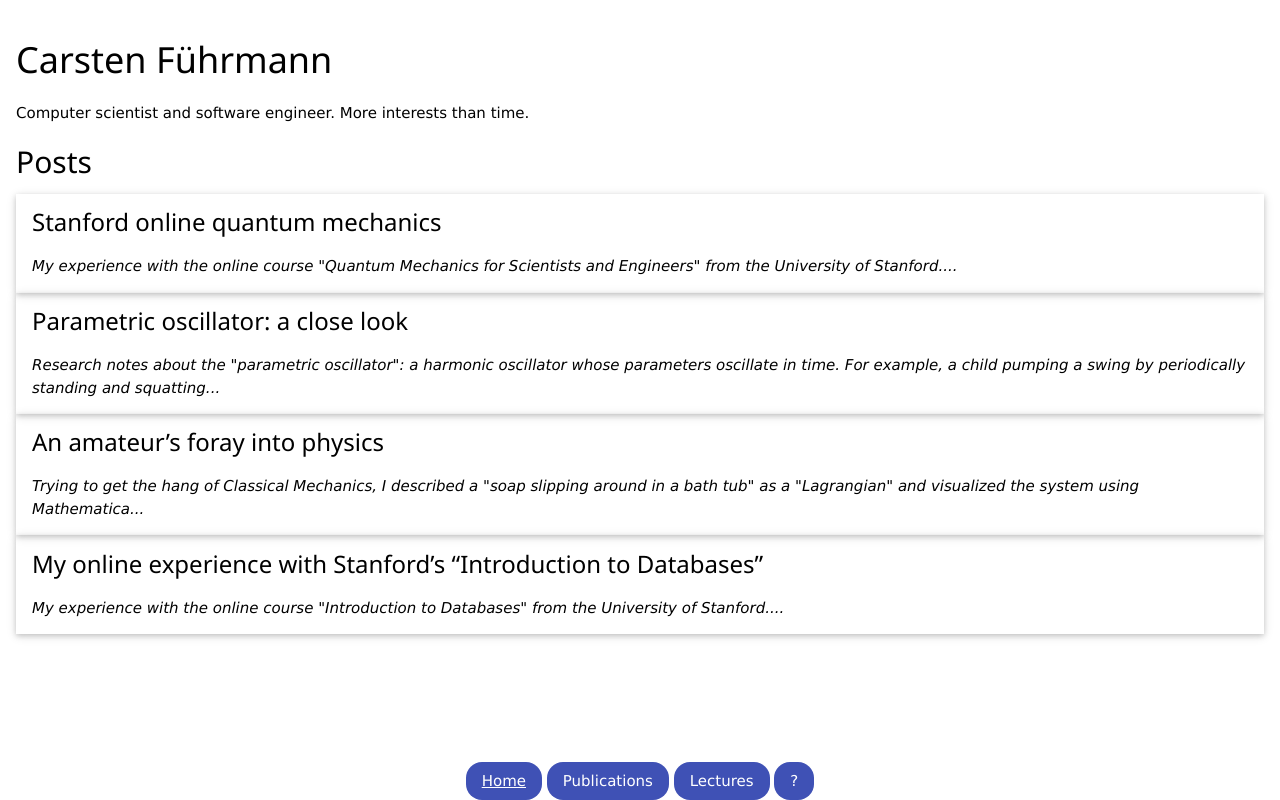
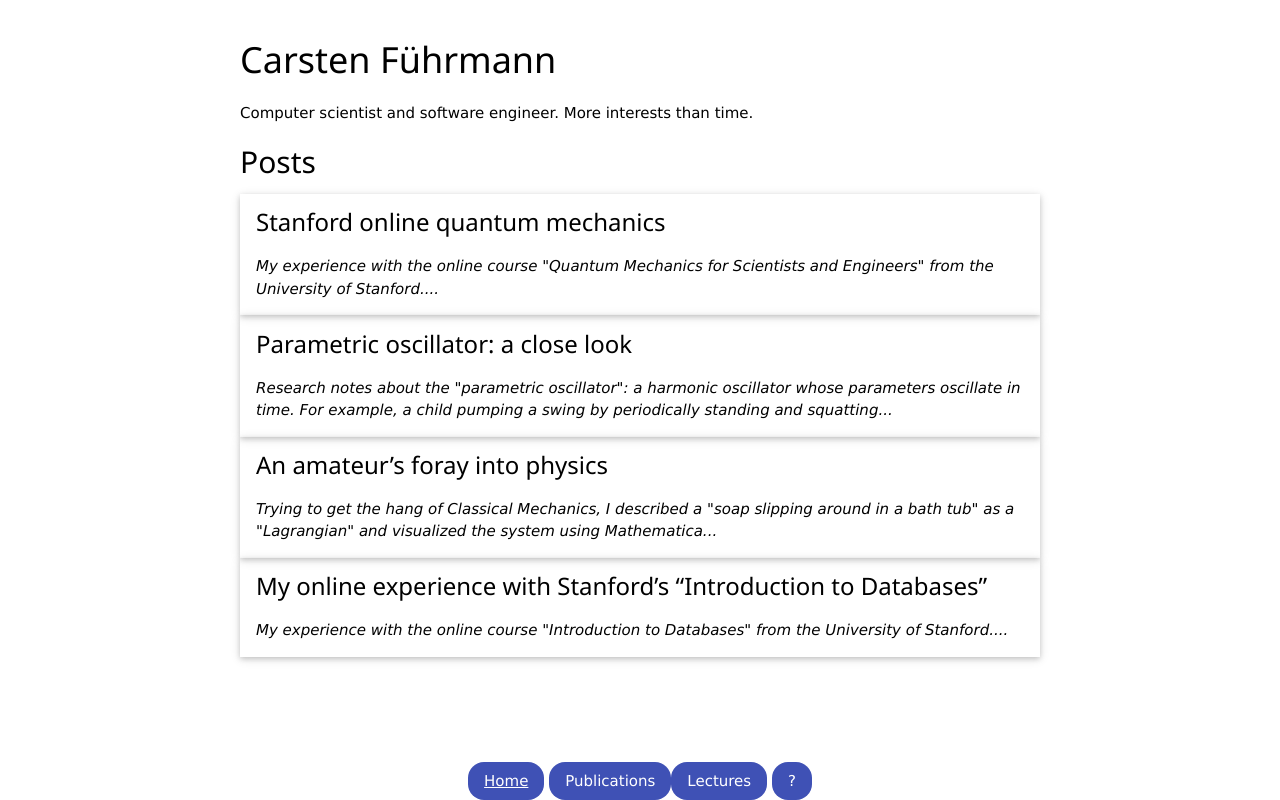
Before and after one commit to cfuehrmann/carsten-fuehrmanns-blog, a Next.js app: page / in a window 1280 px wide. Built offline with nearby package versions, Linux system fonts and the light colour scheme.

Commit message:
Limited the page with to 800px

```diff
--- a/components/layout.tsx
+++ b/components/layout.tsx
@@ -1,3 +1,4 @@
+import { autoDetection } from "highlight.js";
 import Head from "next/head";
 
 export const siteTitle = "Carsten expounds";
@@ -32,10 +33,12 @@ export default function Layout({
         <title>{siteTitle}</title>
       </Head>
       <br />
-      <main className="markdown-body w3-container">{children}</main>
+      <main className="markdown-body w3-container">
+        <div style={{ maxWidth: "800px", margin: "auto" }}>{children}</div>
+      </main>
       <footer className="w3-bottom">
         <nav className="w3-center">
-          <LinkButton target="" /> <LinkButton target="publications" />{" "}
+          <LinkButton target="" /> <LinkButton target="publications" />
           <LinkButton target="lectures" /> <LinkButton target="about-me" />
         </nav>
       </footer>
```
